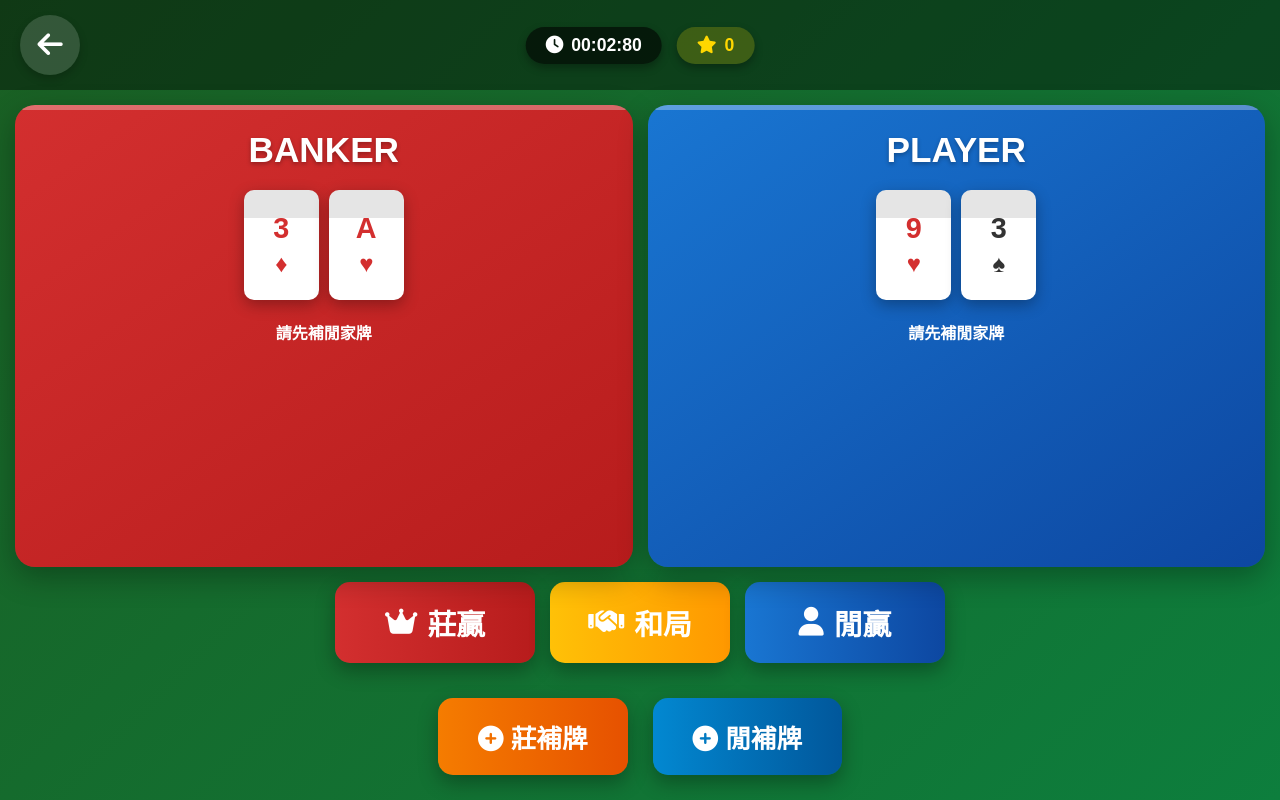
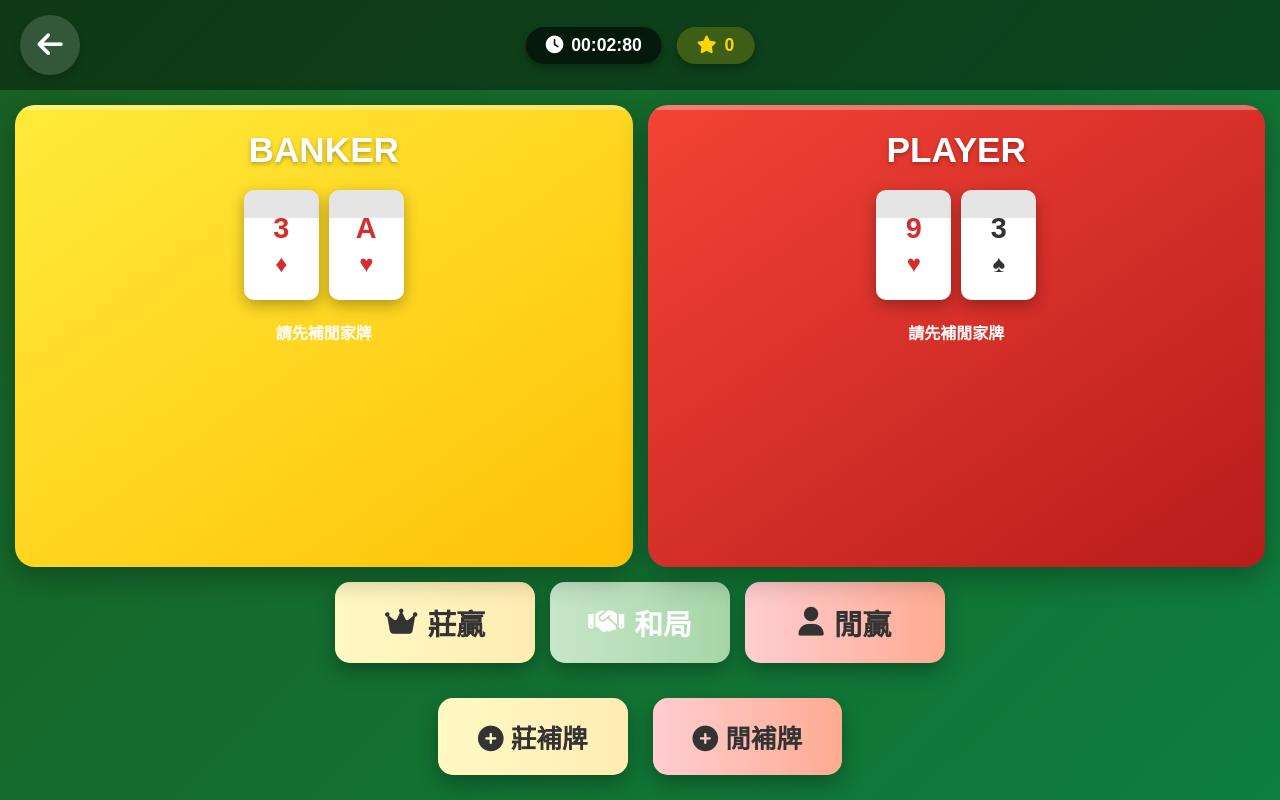
Before and after one commit to alexkong123/cards-rules, a plain HTML site: page index.html in a window 1280 px wide. Both pictures are taken after a click on the button "開始遊戲". Drawn offline with Linux system fonts and the light colour scheme.

Commit message:
Update index.html

```diff
--- a/index.html
+++ b/index.html
@@ -202,7 +202,7 @@
             box-shadow: 0 10px 30px rgba(0, 0, 0, 0.3);
             position: relative;
             overflow: hidden;
-            background: linear-gradient(145deg, #d32f2f, #b71c1c);
+            background: linear-gradient(145deg, #FFEB3B 0%, #FFC107 100%);
         }
 
         .player {
@@ -215,7 +215,7 @@
             box-shadow: 0 10px 30px rgba(0, 0, 0, 0.3);
             position: relative;
             overflow: hidden;
-            background: linear-gradient(145deg, #1976d2, #0d47a1);
+            background: linear-gradient(145deg, #F44336 0%, #B71C1C 100%);
         }
 
         .player::before, .banker::before {
@@ -334,16 +334,20 @@
         }
 
         #banker-win {
-            background: linear-gradient(to right, #d32f2f, #b71c1c);
+            background: linear-gradient(to right, #FFF9C4 0%, #FFECB3 100%); /* Light yellow */
+  	    color: #333;
+            max-width: 200px;
         }
 
         #tie {
-            background: linear-gradient(to right, #ffc107, #ff9800);
-            max-width: 180px;
+            background: linear-gradient(to right, #C8E6C9 0%, #A5D6A7 100%); /* Light green */
+ 	    max-width: 180px;
         }
 
         #player-win {
-            background: linear-gradient(to right, #1976d2, #0d47a1);
+            background: linear-gradient(to right, #FFCDD2 0%, #FFAB91 100%); /* Light red */
+  	    color: #333;
+  	    max-width: 200px;
         }
 
         .draw-buttons {
@@ -366,11 +370,13 @@
         }
 
         #banker-draw {
-            background: linear-gradient(to right, #f57c00, #e65100);
+            background: linear-gradient(to right, #FFF9C4 0%, #FFECB3 100%); /* Light yellow */
+  	    color: #333;
         }
 
         #player-draw {
-            background: linear-gradient(to right, #0288d1, #01579b);
+            background: linear-gradient(to right, #FFCDD2 0%, #FFAB91 100%); /* Light red */
+  	    color: #333;
         }
 
         .draw-button:hover {
```
